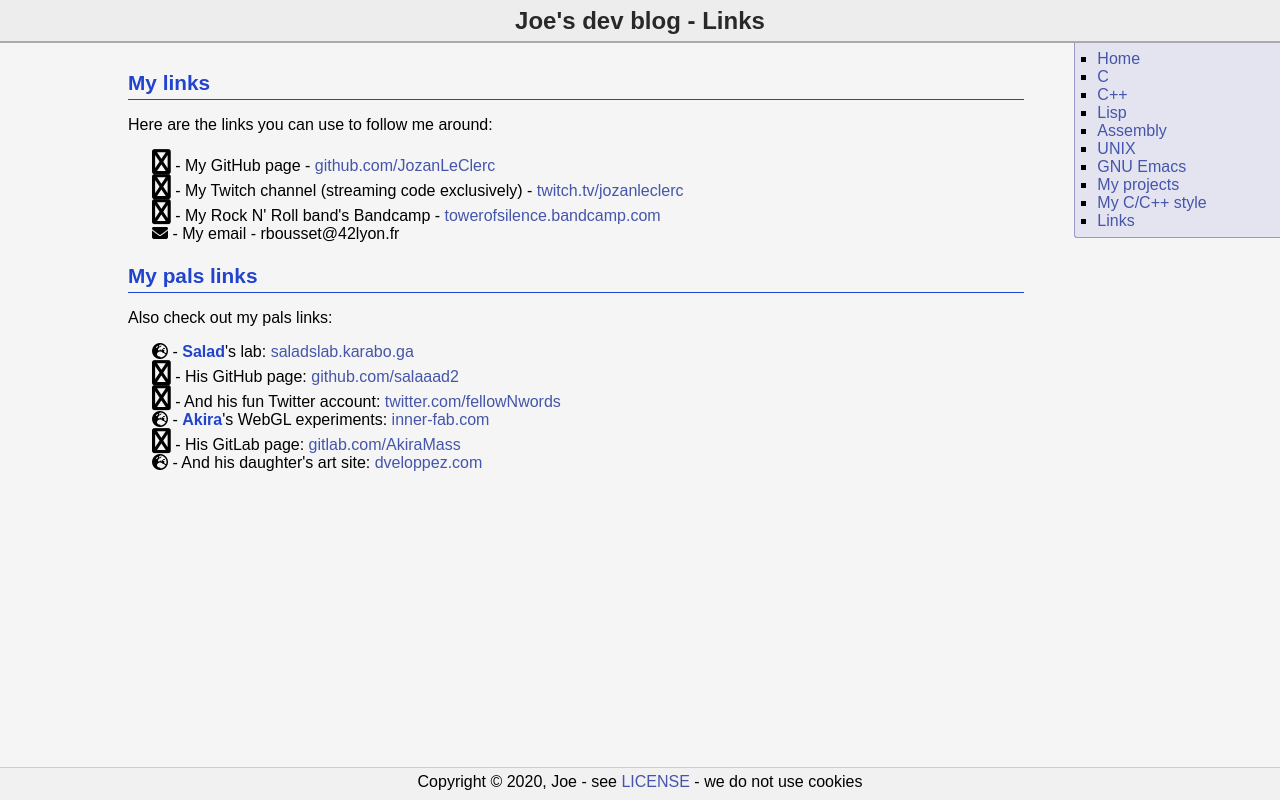
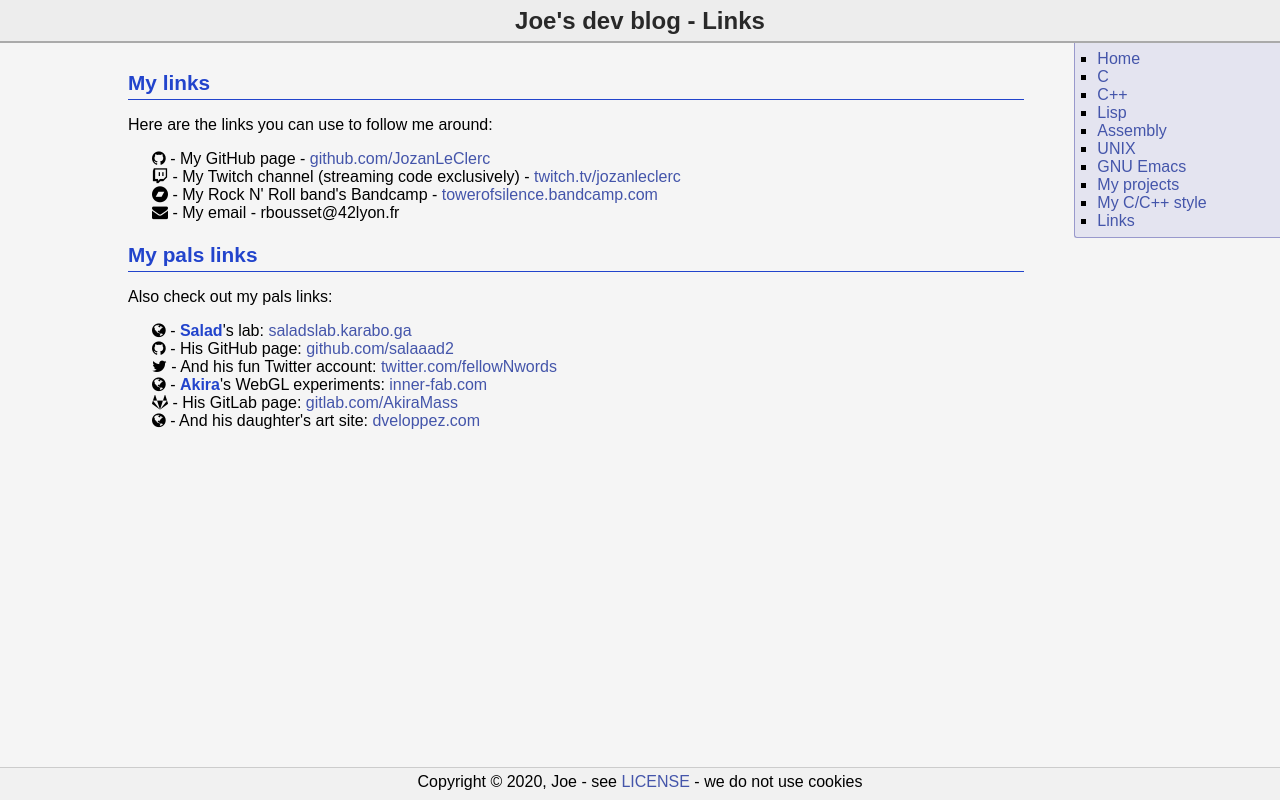
Before and after one commit to JozanLeClerc/joe-www, a PHP site: page /links.php in a window 1280 px wide. Run offline with PHP 8.4, Linux system fonts and the light colour scheme; some libraries are stand-ins or nearby versions.

Commit message:
Icons fix

```diff
--- a/css/site.css
+++ b/css/site.css
@@ -201,14 +201,6 @@ div.body-contents pre {
 	white-space: pre;
 }
 
-span.fas {
-	font-size: 25px;
-}
-
-span.fa-globe-europe {
+span.fa {
 	font-size: 16px;
 }
-
-span.fa-envelope {
-	font-size: 16px;
-}
--- a/inc/classic-contents.inc.php
+++ b/inc/classic-contents.inc.php
@@ -6,8 +6,7 @@ jo_head($title) {
 		<head>
 			<title>Joe's own website - <?php echo "$title"; ?></title>
 			<link rel="stylesheet" type="text/css" href="css/site.css">
-			<meta charset="UTF-8">
-			<script src="https://kit.fontawesome.com/1d97d0fb1c.js" crossorigin="anonymous"></script>
+			<link rel="stylesheet" href="https://cdnjs.cloudflare.com/ajax/libs/font-awesome/4.7.0/css/font-awesome.min.css">		<meta charset="UTF-8">
 		</head>
 		<body>
 			<div class="fullpage">
--- a/links.php
+++ b/links.php
@@ -8,28 +8,28 @@
 	</p>
 	<ul style="list-style: none;">
 		<li>
-			<span class="fas fa-github"></span> -
+			<span class="fa fa-github"></span> -
 			My GitHub page -
 			<a href="https://github.com/JozanLeClerc" target="_blank">
 				github.com/JozanLeClerc
 			</a>
 		</li>
 		<li>
-			<span class="fas fa-twitch"></span> -
+			<span class="fa fa-twitch"></span> -
 			My Twitch channel (streaming code exclusively) -
 			<a href="https://www.twitch.tv/jozanleclerc" target="_blank">
 				twitch.tv/jozanleclerc
 			</a>
 		</li>
 		<li>
-			<span class="fas fa-bandcamp"></span> -
+			<span class="fa fa-bandcamp"></span> -
 			My Rock N' Roll band's Bandcamp -
 			<a href="https://towerofsilence.bandcamp.com/" target="_blank">
 				towerofsilence.bandcamp.com
 			</a>
 		</li>
 		<li>
-			<span class="fas fa-envelope"></span> -
+			<span class="fa fa-envelope"></span> -
 			My email - rbousset@42lyon.fr
 		</li>
 	</ul>
@@ -38,42 +38,42 @@
 		Also check out my pals links:
 		<ul style="list-style: none;">
 			<li>
-				<span class="fas fa-globe-europe"></span> -
+				<span class="fa fa-globe"></span> -
 				<b>Salad</b>'s lab:
 				<a href="http://saladslab.karabo.ga/" target="_blank">
 					saladslab.karabo.ga
 				</a>
 			</li>
 			<li>
-				<span class="fas fa-github"></span> -
+				<span class="fa fa-github"></span> -
 				His GitHub page:
 				<a href="https://github.com/salaaad2" target="_blank">
 					github.com/salaaad2
 				</a>
 			</li>
 			<li>
-				<span class="fas fa-twitter"></span> -
+				<span class="fa fa-twitter"></span> -
 				And his fun Twitter account:
 				<a href="https://twitter.com/fellowNwords" target="_blank">
 					twitter.com/fellowNwords
 				</a>
 			</li>
 			<li>
-				<span class="fas fa-globe-europe"></span> -
+				<span class="fa fa-globe"></span> -
 				<b>Akira</b>'s WebGL experiments:
 				<a href="https://inner-fab.com/" target="_blank">
 					inner-fab.com
 				</a>
 			</li>
 			<li>
-				<span class="fas fa-gitlab"></span> -
+				<span class="fa fa-gitlab"></span> -
 				His GitLab page:
 				<a href="https://gitlab.com/AkiraMass" target="_blank">
 					gitlab.com/AkiraMass
 				</a>
 			</li>
 			<li>
-				<span class="fas fa-globe-europe"></span> -
+				<span class="fa fa-globe"></span> -
 				And his daughter's art site:
 				<a href="https://dveloppez.com/" target="_blank">
 					dveloppez.com
```
